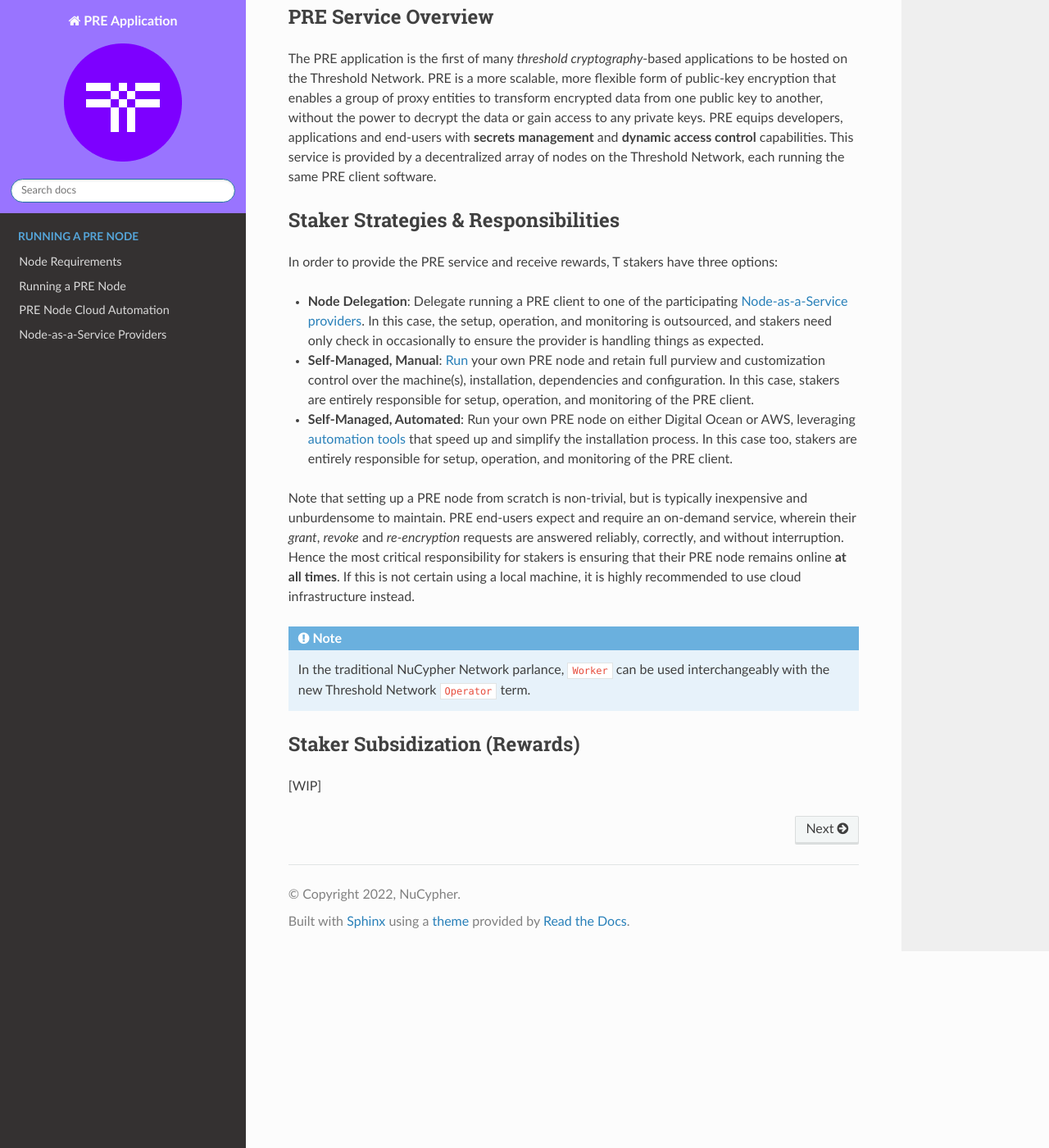
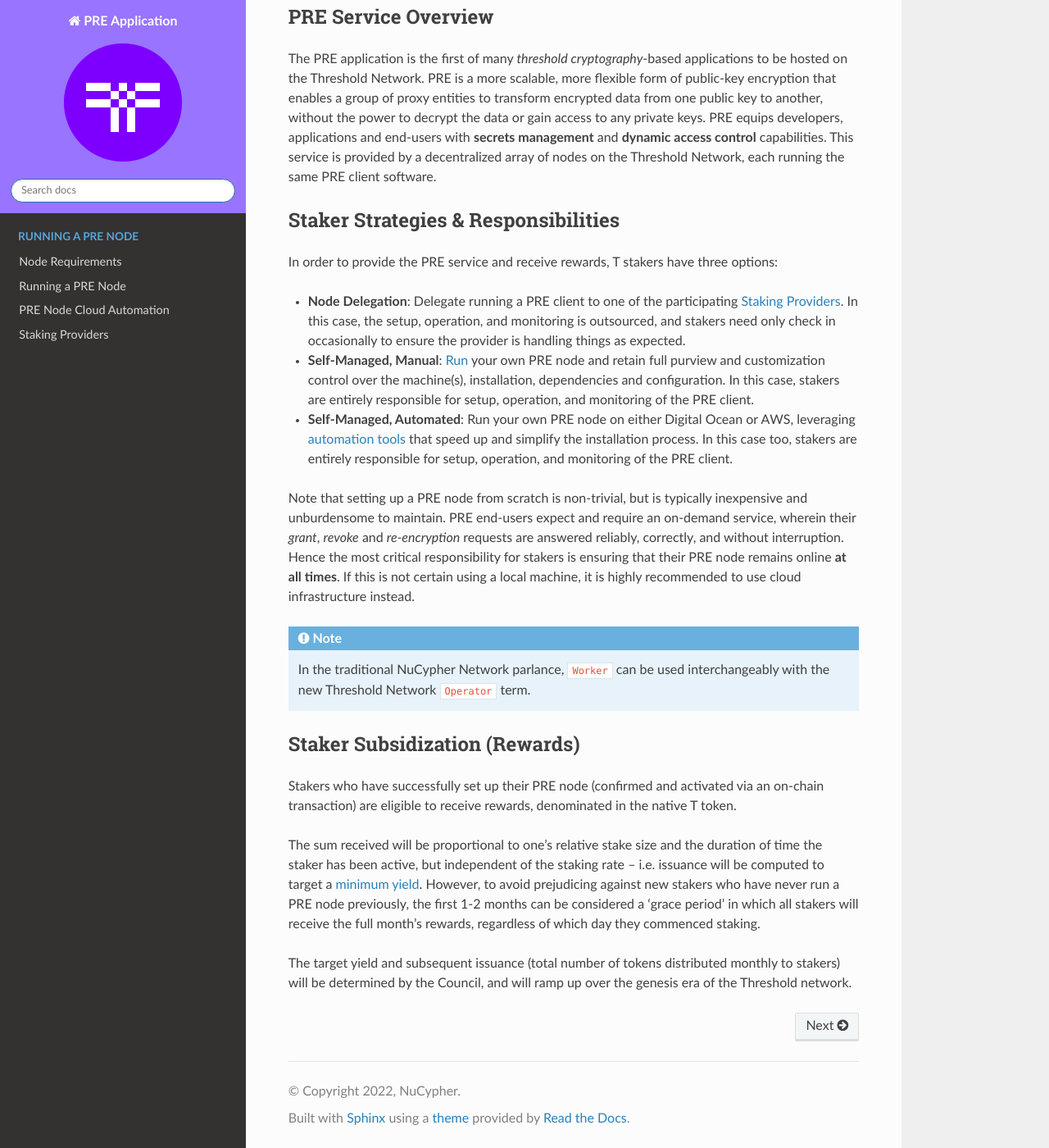
Before and after one commit to nucypher/interim-pre-app-docs, a Sphinx documentation site: the page built from docs/source/index.rst, in a window 1280 px wide and 1400 px high, scrolled down 726 px. Shown: the whole window at 82% size. Built offline with Sphinx 7.4.7 and the Read the Docs theme 2.0.0, drawn with Linux system fonts in a browser that asks for light colours.

Commit message:
temporary rewards explanation plus Staking Provider consistency edit

```diff
--- a/docs/source/index.rst
+++ b/docs/source/index.rst
@@ -38,7 +38,7 @@
 
 In order to provide the PRE service and receive rewards, T stakers have three options:
 
-* **Node Delegation**: Delegate running a PRE client to one of the participating :ref:`Node-as-a-Service providers<node-providers>`. In this
+* **Node Delegation**: Delegate running a PRE client to one of the participating :ref:`Staking Providers<node-providers>`. In this
   case, the setup, operation, and monitoring is outsourced, and stakers need only check in occasionally to ensure the provider is handling things as expected.
 * **Self-Managed, Manual**: :ref:`Run<running-a-node>` your own PRE node and retain full purview and customization control over the machine(s), installation, dependencies and configuration. In this case, stakers are entirely responsible for setup, operation, and monitoring
   of the PRE client.
@@ -56,8 +56,12 @@
 
 Staker Subsidization (Rewards)
 -------------------------------
-[WIP]
+Stakers who have successfully set up their PRE node (confirmed and activated via an on-chain transaction) are eligible to receive rewards, denominated in the native T token.
 
+The sum received will be proportional to one's relative stake size and the duration of time the staker has been active, but independent of the staking rate – i.e. issuance will be computed to target a `minimum yield <https://forum.threshold.network/t/threshold-network-reward-mechanisms-proposal-i-stable-yield-for-non-institutional-staker-welfare/82>`_.
+However, to avoid prejudicing against new stakers who have never run a PRE node previously, the first 1-2 months can be considered a 'grace period' in which all stakers will receive the full month's rewards, regardless of which day they commenced staking.
+
+The target yield and subsequent issuance (total number of tokens distributed monthly to stakers) will be determined by the Council, and will ramp up over the genesis era of the Threshold network.
 
 
 .. toctree::
--- a/docs/source/node_operation/node_providers.rst
+++ b/docs/source/node_operation/node_providers.rst
@@ -1,13 +1,13 @@
 .. _node-providers:
 
 ===========================
-Node-as-a-Service Providers
+Staking Providers
 ===========================
 
-You can delegate running a PRE node to one of the service providers listed below.
+You can delegate running a PRE node to one of the 'node-as-a-service' Staking Providers listed below.
 
 .. warning::
-  Providers have not been vetted or endorsed by the core development team.
+  Staking Providers have not been vetted or endorsed by the core development team.
   Use your own judgement when selecting a provider.
 
 
@@ -34,4 +34,4 @@
     * Telegram: ``@staked_official``
     * WeChat: ``@colekennelly``
 
-More detailed profile information about each provider is available `here <https://github.com/nucypher/validator-profiles>`_.
+More detailed profile information about each Staking Provider is available `here <https://github.com/nucypher/validator-profiles>`_.
```
